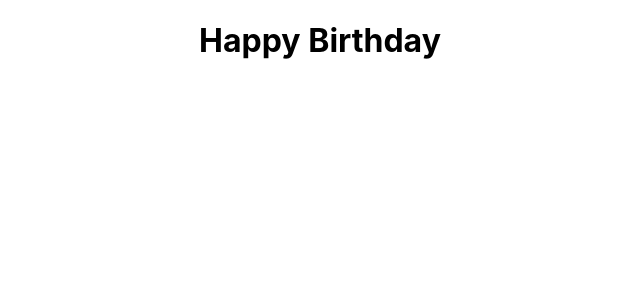
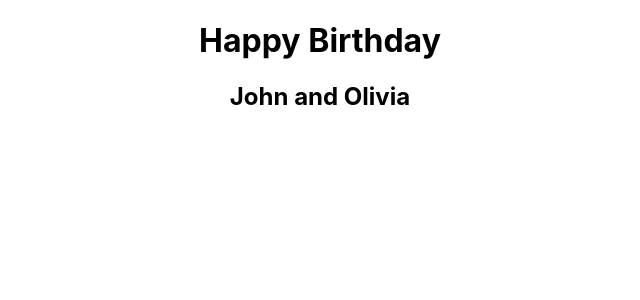
Before and after one commit to Mathew29/John-Olivia-Birthday, a React (Create React App) app: page / in a window 1280 px wide. Shown: the top 300 px of the page, without its empty margins (320-960 px from the left). Built offline with nearby package versions, Linux system fonts and the light colour scheme.

Commit message:
add another title

```diff
--- a/src/components/Title.js
+++ b/src/components/Title.js
@@ -5,6 +5,7 @@ function Title(){
   return(
     <div className='container'>
       <h1 className='header'>Happy Birthday</h1>
+      <h2 className='title'>John and Olivia</h2>
     </div>
   )
 }
```
